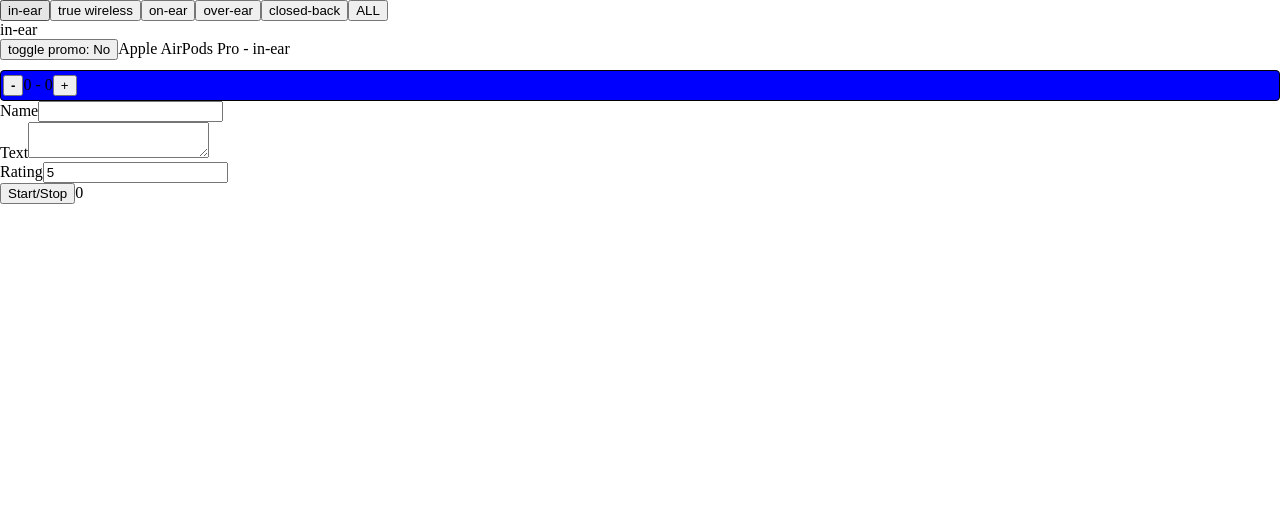
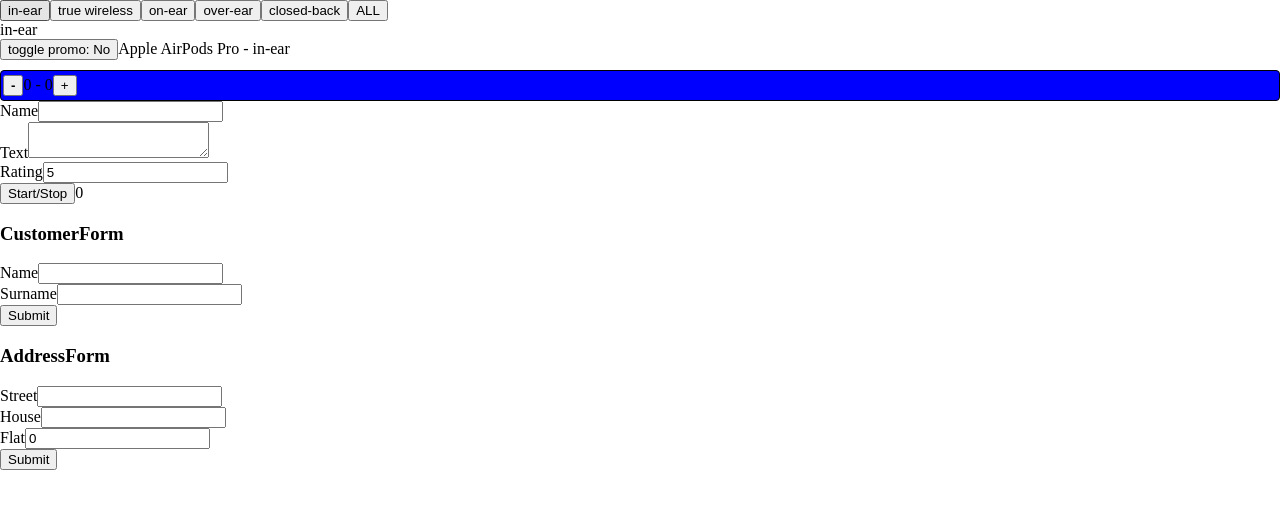
Before and after one commit to SArchieEdu/react-20231109, a React (Vite) app: page / in a window 1280 px wide. Shown: the top 508 px of the page. Built offline with nearby package versions, Linux system fonts and the light colour scheme.

Commit message:
lecture-6: context

```diff
--- /dev/null
+++ b/src/components/Order/component.jsx
@@ -0,0 +1,23 @@
+import { useCallback } from "react";
+import { useState } from "react";
+import { OrderContext } from "./context";
+
+export const OrderProvider = ({ children }) => {
+  const [forms, setForms] = useState({ customer: {}, address: {} });
+
+  const setCustomer = useCallback(
+    (customer) => setForms((currentForm) => ({ ...currentForm, customer })),
+    []
+  );
+
+  const setAddress = useCallback(
+    (address) => setForms((currentForm) => ({ ...currentForm, address })),
+    []
+  );
+
+  return (
+    <OrderContext.Provider value={{ forms, setCustomer, setAddress }}>
+      {children}
+    </OrderContext.Provider>
+  );
+};
--- /dev/null
+++ b/src/components/Order/context.jsx
@@ -0,0 +1,5 @@
+import React from "react";
+
+export const OrderContext = React.createContext({
+  forms: { customer: {}, address: {} },
+});
--- /dev/null
+++ b/src/components/Order/hooks.js
@@ -0,0 +1,6 @@
+import { useContext } from "react";
+import { OrderContext } from "./context";
+
+export function useOrder() {
+  return useContext(OrderContext);
+}
--- /dev/null
+++ b/src/components/address-form/component.jsx
@@ -0,0 +1,73 @@
+import { useReducer } from "react";
+import { useOrder } from "../Order/hooks";
+
+const DEFAULT_FORM_VALUE = {
+  street: "",
+  house: "",
+  flat: 0,
+};
+// state - current state, action - {type: 'Action Type(setName)', payload: 'data(name)'}
+const reducer = (state, action) => {
+  switch (action.type) {
+    case "setStreet":
+      return {
+        ...state,
+        street: action.payload,
+      };
+    case "setHouse":
+      return { ...state, house: action.payload };
+    case "setFlat":
+      return { ...state, flat: action.payload };
+    default:
+      return state;
+  }
+};
+
+export const AddressForm = () => {
+  const [formValue, dispatch] = useReducer(reducer, DEFAULT_FORM_VALUE);
+
+  const { forms, setAddress } = useOrder();
+
+  const { customer } = forms;
+
+  return (
+    <div>
+      <div>
+        <label htmlFor="street">
+          {customer.name ? `${customer.name}\`s ` : ""}Street
+        </label>
+        <input
+          id="street"
+          type="text"
+          value={formValue.street}
+          onChange={(event) =>
+            dispatch({ type: "setStreet", payload: event.target.value })
+          }
+        />
+      </div>
+      <div>
+        <label htmlFor="house">House</label>
+        <input
+          id="house"
+          type="text"
+          value={formValue.house}
+          onChange={(event) =>
+            dispatch({ type: "setHouse", payload: event.target.value })
+          }
+        />
+      </div>
+      <div>
+        <label htmlFor="flat">Flat</label>
+        <input
+          id="flat"
+          type="number"
+          value={formValue.flat}
+          onChange={(event) =>
+            dispatch({ type: "setFlat", payload: event.target.value })
+          }
+        />
+      </div>
+      <button onClick={() => setAddress(formValue)}>Submit</button>
+    </div>
+  );
+};
--- /dev/null
+++ b/src/components/customer-form/component.jsx
@@ -0,0 +1,56 @@
+import { useReducer } from "react";
+import { useOrder } from "../Order/hooks";
+
+const DEFAULT_FORM_VALUE = {
+  name: "",
+  surname: "",
+};
+// state - current state, action - {type: 'Action Type(setName)', payload: 'data(name)'}
+const reducer = (state, action) => {
+  switch (action.type) {
+    case "setName":
+      return {
+        ...state,
+        name: action.payload,
+      };
+    case "setSurname":
+      return { ...state, surname: action.payload };
+    default:
+      return state;
+  }
+};
+
+export const CustomerForm = () => {
+  const [formValue, dispatch] = useReducer(reducer, DEFAULT_FORM_VALUE);
+
+  const { forms, setCustomer } = useOrder();
+
+  return (
+    <div>
+      {forms.customer.name}
+      <div>
+        <label htmlFor="name">Name</label>
+        <input
+          id="name"
+          type="text"
+          value={formValue.name}
+          onChange={(event) =>
+            dispatch({ type: "setName", payload: event.target.value })
+          }
+        />
+      </div>
+      <div>
+        <label htmlFor="surname">Surname</label>
+        <input
+          id="surname"
+          type="text"
+          value={formValue.surname}
+          onChange={(event) =>
+            dispatch({ type: "setSurname", payload: event.target.value })
+          }
+        />
+      </div>
+      <button onClick={() => setCustomer(formValue)}>Submit</button>
+    </div>
+  );
+};
--- /dev/null
+++ b/src/components/order-form-group/component.jsx
@@ -0,0 +1,16 @@
+import { AddressForm } from "../address-form/component";
+import { CustomerForm } from "../customer-form/component";
+import { OrderProvider } from "../Order/component";
+
+export const OrderFormGroup = () => {
+  return (
+    <div>
+      <OrderProvider>
+        <h3>CustomerForm</h3>
+        <CustomerForm />
+        <h3>AddressForm</h3>
+        <AddressForm />
+      </OrderProvider>
+    </div>
+  );
+};
--- a/src/pages/products-page/component.jsx
+++ b/src/pages/products-page/component.jsx
@@ -3,6 +3,7 @@ import { Categories } from "../../components/categories/component";
 import { Products } from "../../components/products/component";
 import { ReviewForm } from "../../components/review-form/component";
 import { Timer } from "../../components/timer/component";
+import { OrderFormGroup } from "../../components/order-form-group/component";
 
 const EMPTY_CATEGORY = "ALL";
 
@@ -32,6 +33,7 @@ export const ProductsPage = ({ products }) => {
       <Products products={filteredProducts} />
       <ReviewForm />
       <Timer />
+      <OrderFormGroup />
     </div>
   );
 };
```
